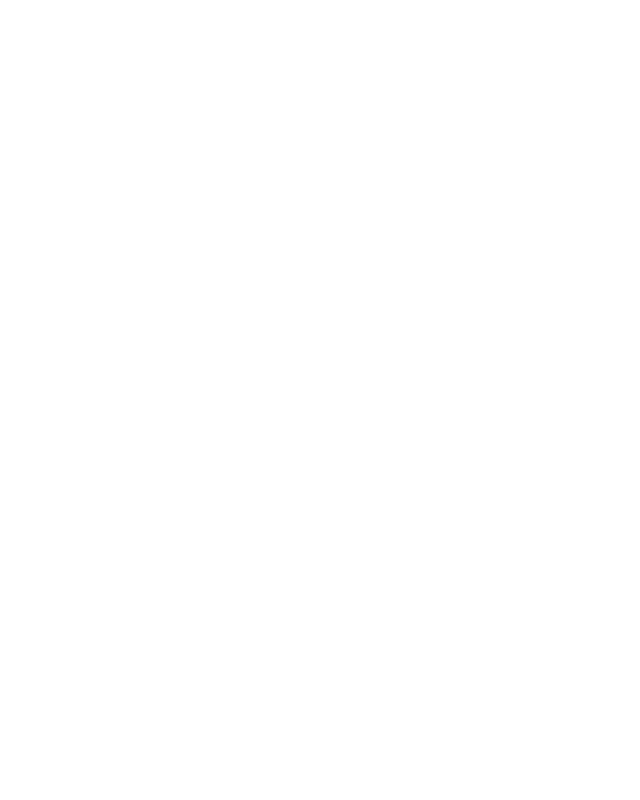
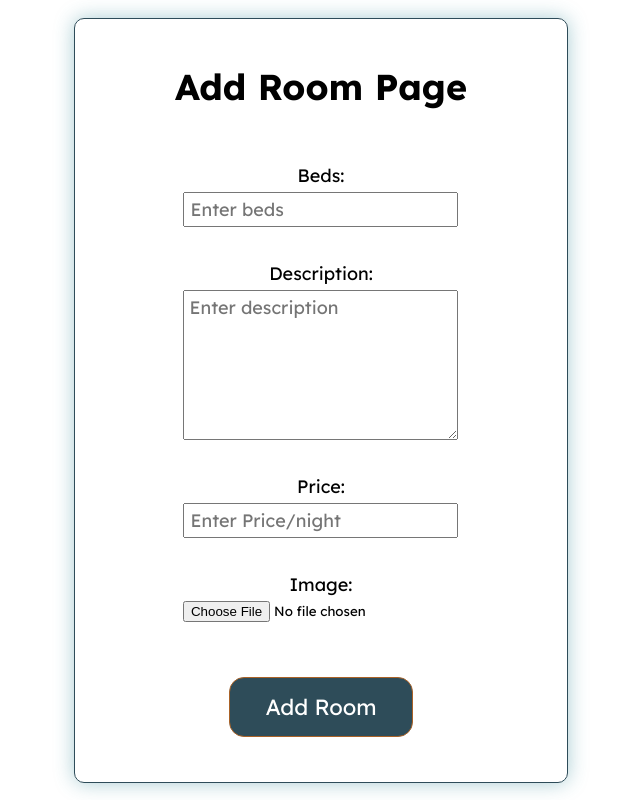
Before and after one commit to Paul2000-2000/BookingAppHotel, a React (Vite) app in the folder client/hotel-booking/: page /addRoom/1 in a window 1280 px wide. Before the commit this address had no page. Shown: the whole page, without its empty margins (319-959 px from the left). Built offline with nearby package versions, Linux system fonts and the light colour scheme.

Commit message:
Add Room for hotel function done

```diff
--- a/client/hotel-booking/src/App.jsx
+++ b/client/hotel-booking/src/App.jsx
@@ -3,12 +3,9 @@ import LoRePage from "./pages/LoRePage/LoRePage"
 import AdminPage from "./pages/Admin/AdminPage/AdminPage"
 import HotelsPage from "./pages/Admin/HotelsPage/HotelsPage"
 import AddHotelPage from "./pages/Admin/AddHotelPage/AddHotelPage"
-
-
+import AddRoomPage from "./pages/Admin/AddRoomPage/AddRoomPage"
 import HotelPage from "./pages/Admin/HotelPage/HotelPage"
-
 import EditHotelPage from "./pages/Admin/EditHotelPage/EditHotelPage"
-
 import {BrowserRouter , Route, Routes} from 'react-router-dom'
 
 function App() {
@@ -31,6 +28,8 @@ function App() {
 
         <Route path="/editHotel/:id" element={<EditHotelPage/>}/>
 
+        <Route path="/addRoom/:id" element={<AddRoomPage/>}/>
+
 
       </Routes>
     </BrowserRouter>
--- a/client/hotel-booking/src/pages/Admin/AddRoomPage/AddRoomPage.jsx
+++ b/client/hotel-booking/src/pages/Admin/AddRoomPage/AddRoomPage.jsx
@@ -1,9 +1,184 @@
-import React from 'react'
+import React, { useState } from 'react'
+
+import axios from 'axios';
+import { useNavigate } from 'react-router';
+
+import { useParams } from 'react-router';
+
+import styles from './AddRoomPage.module.scss';
 
 const AddRoomPage = () => {
+
+
+
+    const { id } = useParams();
+    const [beds, setBeds] = useState('');
+    const [description , setDescription] = useState('');
+    const [price , setPrice] = useState('');
+    const [image, setImage] = useState('');
+
+    const navigate = useNavigate();
+
+
+
+    const handleUploadImage = async (event) => {
+        const file = event.target.files[0];
+        if (!file) return;
+
+
+
+        const formData = new FormData();
+        formData.append('file', file);
+        formData.append('upload_preset', 'room_upload');
+        formData.append('folder', 'rooms');
+
+        try {
+          const res = await fetch('https://api.cloudinary.com/v1_1/dbzgwfor2/image/upload', {
+            method: 'POST',
+            body: formData,
+          });
+
+          const data = await res.json();
+          setImage(data.secure_url);
+
+        } catch (err) {
+          console.error('Upload failed:', err);
+          alert('Image upload failed');
+        }
+      };
+
+
+    const handleAddRoom = async () =>{
+
+        if (!beds)
+        {
+            alert('Beds can not be null');
+            return;
+        }
+
+        if (!description)
+            {
+                alert('Description can not be null');
+                return;
+            }
+
+        if (!image)
+        {
+            alert('Image can not be null');
+            return;
+        }
+        if (!price)
+        {
+            alert('Price can not be null');
+            return;
+        }
+
+
+        const roomData = {
+
+            beds,
+            description,
+            price,
+            image,
+
+        }
+
+        console.log(roomData);
+
+        try{
+
+            const response = await axios.post(`http://127.0.0.1:8000/addRoom/${id}` , roomData);
+            if (response.status == 200)
+                {
+                    alert('Room added succesfully');
+                    setBeds("");
+                    setImage("");
+                    setDescription("");
+                    setPrice('');
+                    navigate(`/hotels/hotel/${id}`);
+                }
+
+        }catch(err){
+                alert(err);
+                console.log('Error is' , err);
+        }
+
+
+
+
+    }
+
+
   return (
-    <div>
+    <div className={styles.class}>
+ <div className={styles.content}>
 
+            <h2 className={styles.title}>
+                Add Room Page
+            </h2>
+            <div className={styles.info}>
+                <div className={styles.infoOptions}>
+                    <label className={styles.label}>
+                        Beds:
+                    </label>
+                    <input className={styles.input}
+                        placeholder='Enter beds'
+                        type='text'
+                        value={beds}
+                        onChange={(e) => setBeds(e.target.value)}
+                    />
+                </div>
+
+                <div className={styles.infoOptions}>
+                    <label className={styles.label}>
+
+
+                        Description:
+                    </label>
+                    <textarea className={styles.inputT}
+                    placeholder='Enter description'
+                    type='text'
+                    value={description}
+                    onChange={(e) => setDescription(e.target.value)}
+                    />
+                </div>
+                <div className={styles.infoOptions}>
+                    <label className={styles.label}>
+                        Price:
+                    </label>
+                    <input className={styles.input}
+                    placeholder='Enter Price/night'
+                    type='number'
+                    value={price}
+                    onChange={(e) => setPrice(e.target.value)}
+                    />
+                </div>
+                <div className={styles.infoOptions}>
+                    <label className={styles.label}>
+
+
+
+                        Image:
+                    </label>
+                    <input type="file" accept="image/*"
+                    onChange={handleUploadImage}
+                    />
+                     {image && (
+              <img
+                src={image}
+                alt="Uploaded"
+                style={{ width: '150px', marginTop: '10px', borderRadius: '8px' }}
+              />
+            )}
+                </div>
+
+
+            </div>
+
+            <button className="action" onClick={handleAddRoom}>
+                    Add Room
+            </button>
+        </div>
     </div>
   )
 }
--- a/client/hotel-booking/src/pages/Admin/AddRoomPage/AddRoomPage.module.scss
+++ b/client/hotel-booking/src/pages/Admin/AddRoomPage/AddRoomPage.module.scss
@@ -0,0 +1,107 @@
+.class{
+
+    display: flex;
+    align-items: center;
+    justify-content: center;
+    width: 100vw;
+    height: 100vh;
+
+    .content{
+
+        .iconR{
+
+            top: 25px;
+            right: 25px;
+            position: absolute;
+            height: 25px;
+            width: 25px;
+            cursor: pointer;
+
+        }
+
+        .iconL{
+
+            top: 25px;
+            left: 25px;
+            position: absolute;
+            height: 25px;
+            width: 25px;
+            cursor: pointer;
+
+        }
+
+        position: relative;
+
+        border: solid 1px var(--varblue);
+        padding: 45px 100px;
+        display: flex;
+        flex-direction: column;
+        align-items: center;
+        border-radius: 10px;
+        box-shadow: 0 0 20px rgba(39, 129, 145, 0.4);
+
+        .title{
+
+            font-size: 36px;
+
+        }
+
+        .info{
+
+            margin: 55px 0px;
+            display: flex;
+            flex-direction: column;
+            align-items: center;
+            gap: 35px;
+
+            .infoOptions{
+
+                display: flex;
+                flex-direction: column;
+                gap: 5px;
+                align-items: center;
+
+                .label{
+
+                    font-size: 18px;
+
+
+                }
+
+                .input{
+
+                    font-size: 18px;
+                    width: 275px;
+                    height: 35px;
+                    padding: 5px;
+
+                }
+
+                .inputT{
+
+                    width: 275px;
+                    height: 150px;
+                    padding: 5px;
+                    font-size: 18px;
+
+                }
+
+            }
+
+        }
+
+        .action{
+
+            padding: 15px 35px;
+            font-size: 22px;
+            color: white;
+            background-color: var(--varblue);
+            border: solid 1px #AA6227;
+            border-radius: 15px;
+            cursor: pointer;
+
+        }
+
+    }
+
+}
```
Also changed, not shown: client/hotel-booking/src/assets/rooms/roomex.jpg (added), 1 other file (tests, documents, lock files or other folders).
